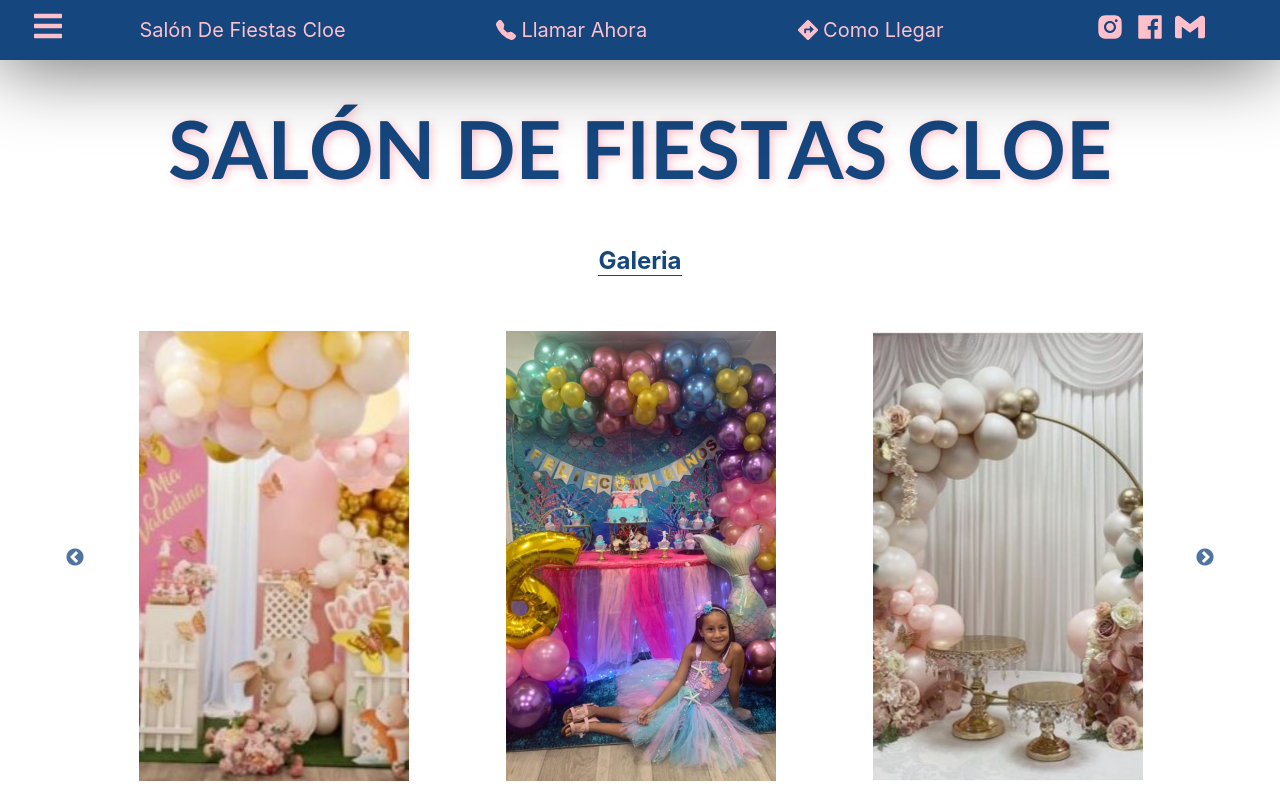
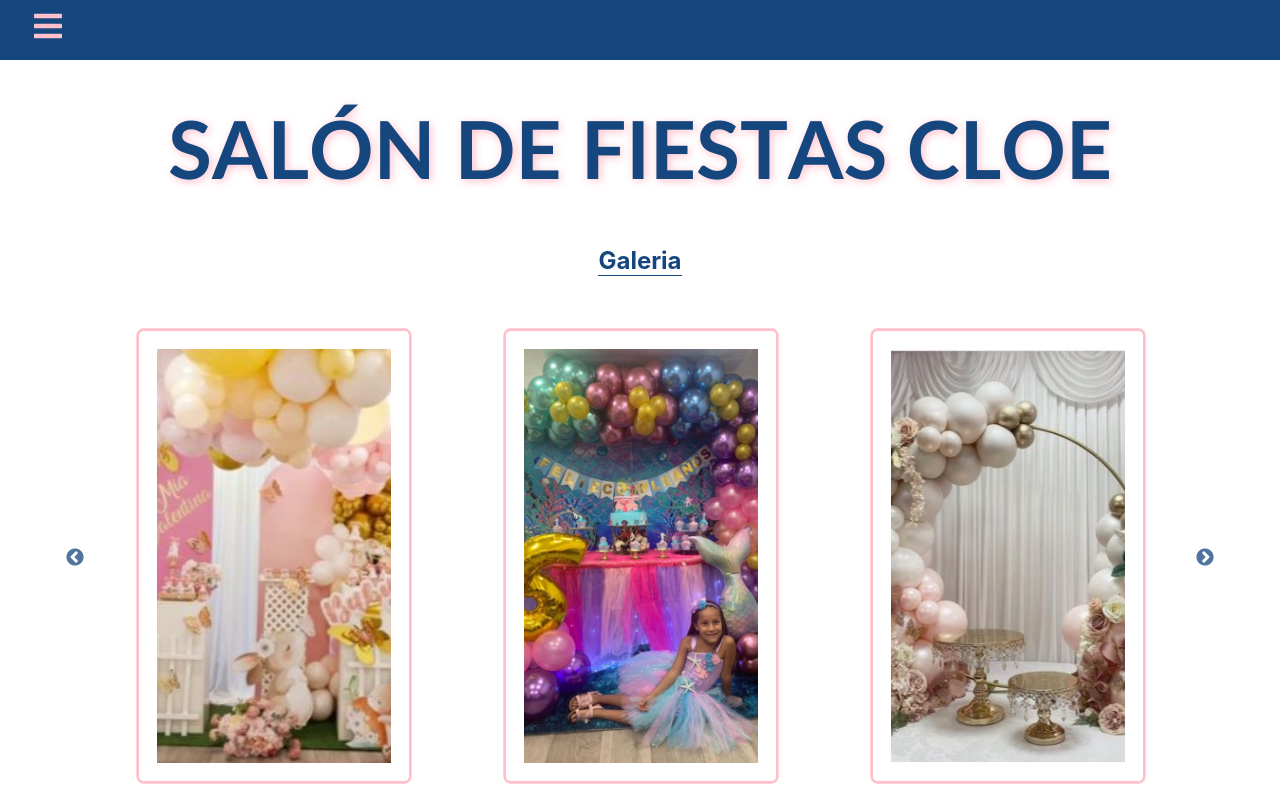
Before and after one commit to chema011/saloncloe, a React (Create React App) app: page / in a window 1280 px wide. Shown: the top 800 px of the page. Built offline with nearby package versions, Linux system fonts and the light colour scheme.

Commit message:
Animaciones

```diff
--- a/src/components/Map/Map.style.js
+++ b/src/components/Map/Map.style.js
@@ -21,6 +21,9 @@ export const Box = styled.div`
 
   & iframe {
     border: none;
+    outline: 3px solid ${(props) => props.theme.secondary};
+    padding: 20px;
+    border-radius: 10px ;
   }
 
   @media ${device.tablet} {
--- a/src/components/Nav/Nav.jsx
+++ b/src/components/Nav/Nav.jsx
@@ -4,6 +4,9 @@ import ReactDOM from 'react-dom';
 //Estilos
 import * as Styled from './Nav.style.js';
 import { IconContext } from 'react-icons';
+
+//Animaciones
+import Fade from 'react-reveal/Fade';
 
 //Data
 import { NavData } from './NavData.js';
@@ -17,6 +20,7 @@ const Menu = (props) => {
     <>
       <Styled.Nav>
         {/* Padre */}
+        <Fade top>
           <Styled.Flex>
             {/* Flex */}
             <Slidebar />
@@ -24,6 +28,7 @@ const Menu = (props) => {
             <Styled.Box>
               <IconContext.Provider value={{ color: 'pink' }}>
                 {NavData.map((item, index) => (
+                  <Fade bottom delay={item.time}>
                     <li key={index}>
                       <Styled.Link
                         href={item.link}
@@ -33,13 +38,17 @@ const Menu = (props) => {
                         {item.contenido}
                       </Styled.Link>
                     </li>
+                  </Fade>
                 ))}
+                <Fade right delay={3900}>
                   <RedesSociales />
+                </Fade>
               </IconContext.Provider>
             </Styled.Box>
             {/*  */}
             {/* Flex */}
           </Styled.Flex>
+        </Fade>
         {/* Padre */}
       </Styled.Nav>
 
@@ -47,10 +56,7 @@ const Menu = (props) => {
         <IconContext.Provider value={{ color: 'pink' }}>
           {NavData.map((item, index) => (
             <li key={index}>
-              <Styled.Link
-                href={item.link}
-                target={item.newTab && '_blank'}
-              >
+              <Styled.Link href={item.link} target={item.newTab && '_blank'}>
                 {item.icon}
                 {item.contenido}
               </Styled.Link>
--- a/src/components/Nav/Nav.style.js
+++ b/src/components/Nav/Nav.style.js
@@ -13,9 +13,6 @@ export const Flex = styled.div`
   padding: 10px 0;
   display: flex;
   align-items: center;
-  box-shadow: -1px -1px 79px 0px rgba(0, 0, 0, 0.75);
-  -webkit-box-shadow: -1px -1px 79px 0px rgba(0, 0, 0, 0.75);
-  -moz-box-shadow: -1px -1px 79px 0px rgba(0, 0, 0, 0.75);
 `;
 
 export const Box = styled.ul`
--- a/src/components/Nav/NavData.js
+++ b/src/components/Nav/NavData.js
@@ -5,16 +5,19 @@ export const NavData = [
     icon: '',
     contenido: 'Salón de fiestas Cloe',
     link: '#home',
+    time: 1000,
   },
   {
     icon: <BsIcon.BsFillTelephoneFill />,
     contenido: 'llamar ahora',
     link: 'tel:+34662419031',
+    time: 2000,
   },
   {
     icon: <FaIcon.FaDirections />,
     contenido: 'como llegar',
     link: 'https://www.google.com/maps/place/Carrer+de+Tolr%C3%A0,+14,+08032+Barcelona,+Espa%C3%B1a/@41.4265025,2.1536187,16.21z/data=!4m13!1m7!3m6!1s0x12a4bd4e72e0356d:0xd6dfee2acec845a6!2sCarrer+de+Tolr%C3%A0,+14,+08032+Barcelona,+Espa%C3%B1a!3b1!8m2!3d41.4266079!4d2.1561646!3m4!1s0x12a4bd4e72e0356d:0xd6dfee2acec845a6!8m2!3d41.4266079!4d2.1561646',
     newTab: true,
+    time: 3000,
   },
 ];
--- a/src/components/Slider/SliderImg.Style.js
+++ b/src/components/Slider/SliderImg.Style.js
@@ -53,6 +53,9 @@ export const Img = styled.img`
   transform: scale(0.9);
   transition: all 1s ease-in-out;
   object-fit: cover;
+  outline: 3px solid ${(props) => props.theme.secondary};
+  padding: 20px;
+  border-radius: 5px;
 
   @media ${device.mobileL} {
     height: 400px;
```
Lines whose indentation alone changed are shown as unchanged.
